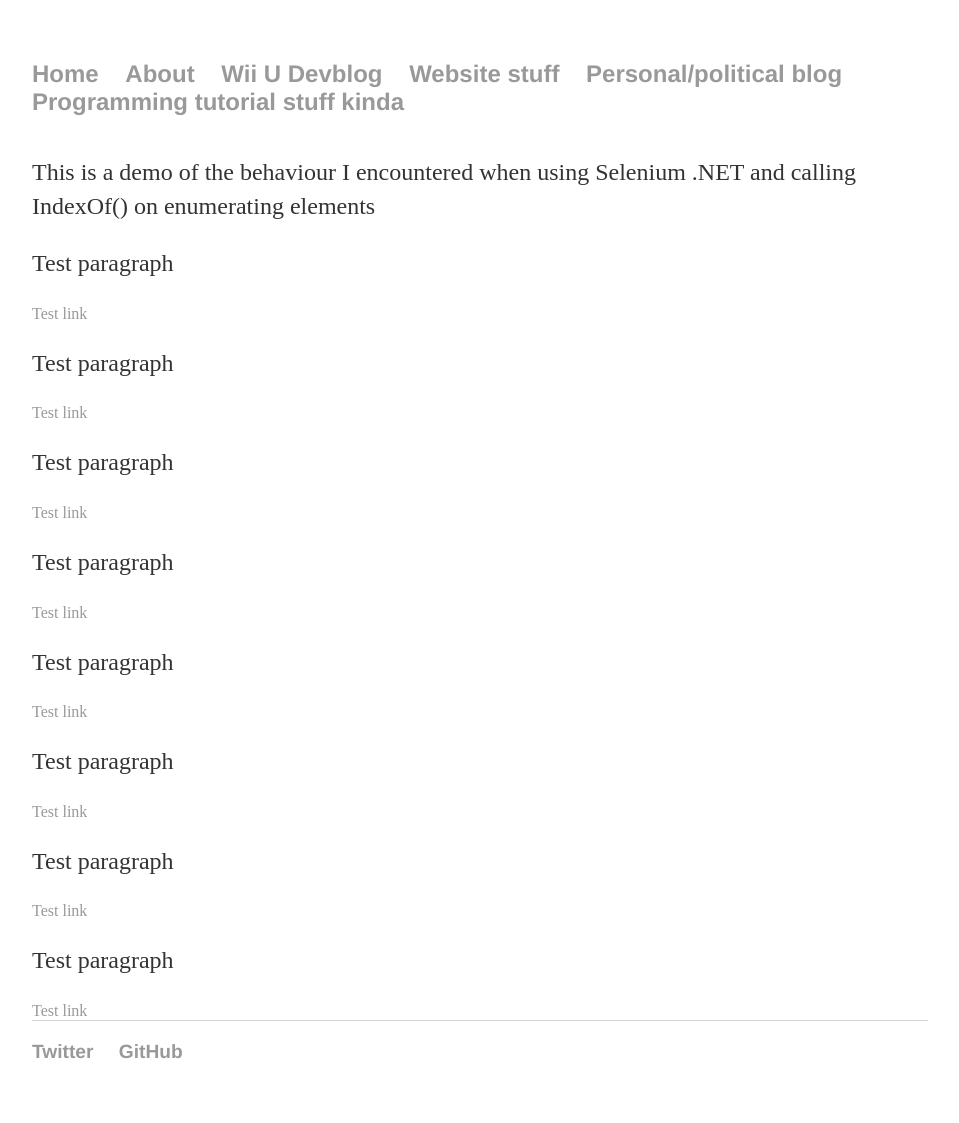
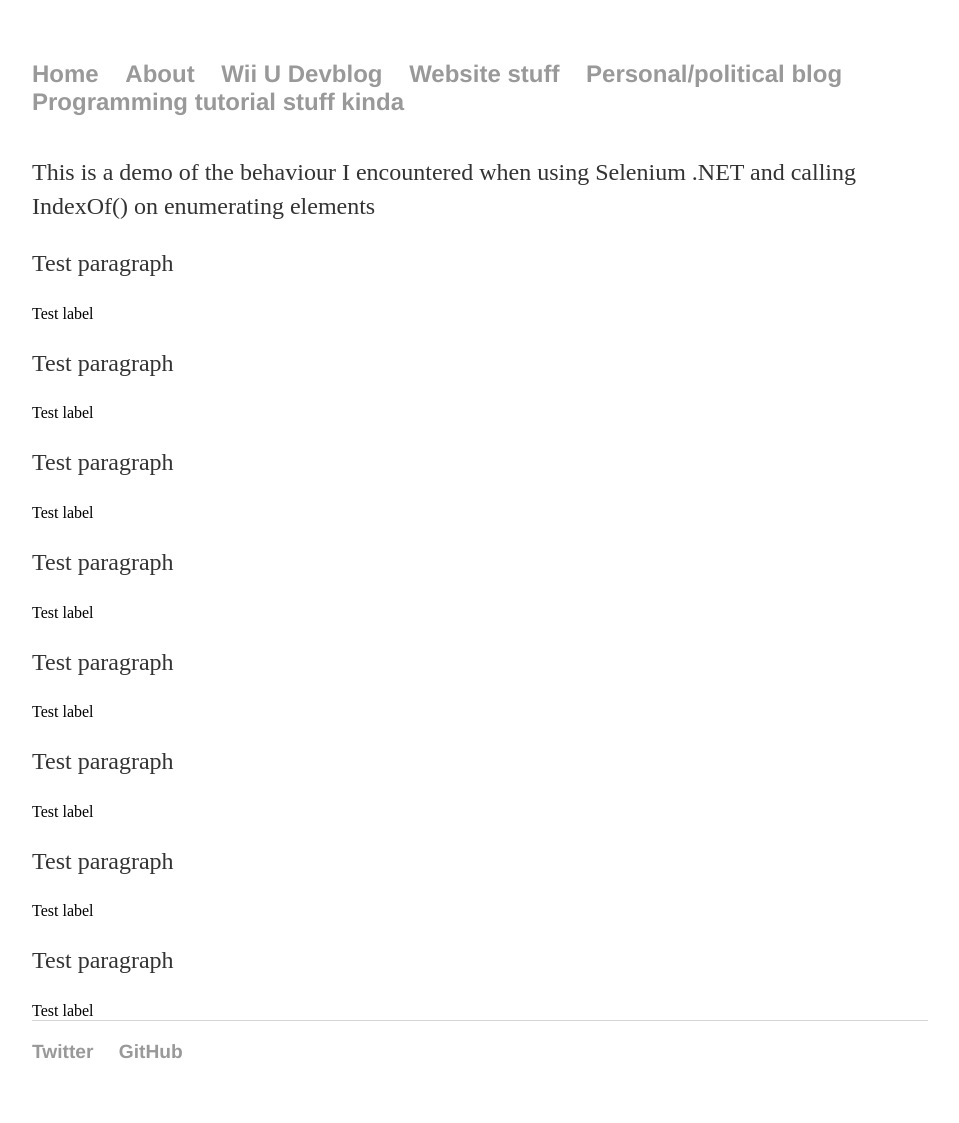
Before and after one commit to curtisy1/curtisy1.github.io, a Jekyll site: the page built from demo/indexof.html, in a window 1280 px wide. Shown: the whole page, without its empty margins (160-1119 px from the left). Built offline with Jekyll 4.4.1, drawn with Linux system fonts in a browser that asks for light colours.

Commit message:
Update indexof.html

```diff
--- a/demo/indexof.html
+++ b/demo/indexof.html
@@ -5,19 +5,19 @@ title: IndexOf fail demo
 <div class="demo">
 	<p>This is a demo of the behaviour I encountered when using Selenium .NET and calling IndexOf() on enumerating elements</p>
 	<p class='faildemo'>Test paragraph</p>
-	<a href='#'>Test link</a>
+	<label>Test label</label>
   	<p>Test paragraph</p>
-	<a href='#'>Test link</a>
+	<label>Test label</label>
 	<p>Test paragraph</p>
-	<a href='#'>Test link</a>
+	<label>Test label</label>
 	<p>Test paragraph</p>
-	<a href='#'>Test link</a>
+	<label>Test label</label>
 	<p>Test paragraph</p>
-	<a href='#'>Test link</a>
+	<label>Test label</label>
 	<p>Test paragraph</p>
-	<a href='#'>Test link</a>
+	<label>Test label</label>
 	<p>Test paragraph</p>
-	<a href='#'>Test link</a>
+	<label>Test label</label>
 	<p>Test paragraph</p>
-	<a href='#'>Test link</a>
+	<label>Test label</label>
 </div>
```
